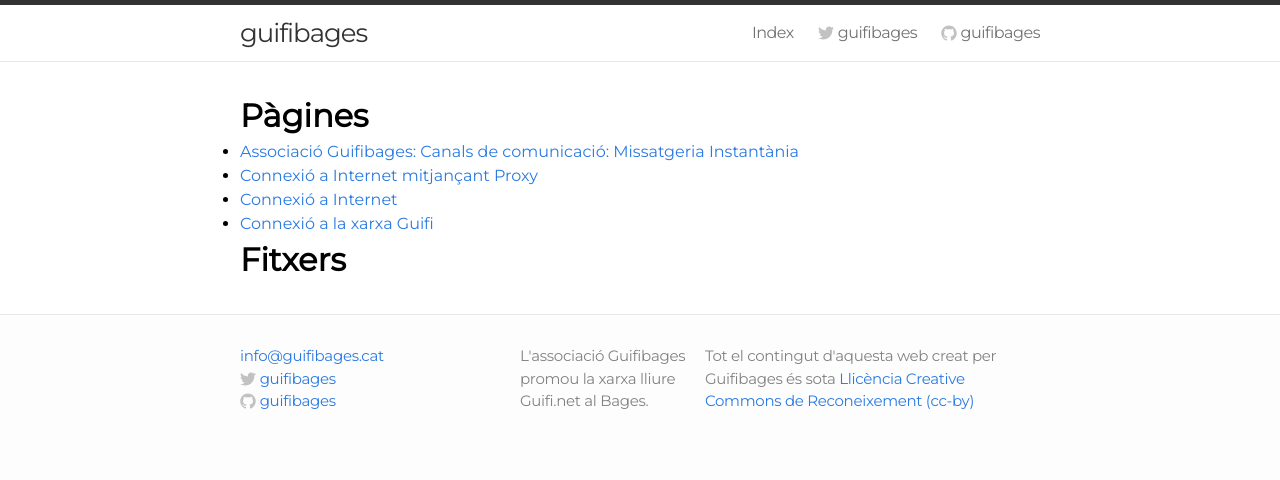
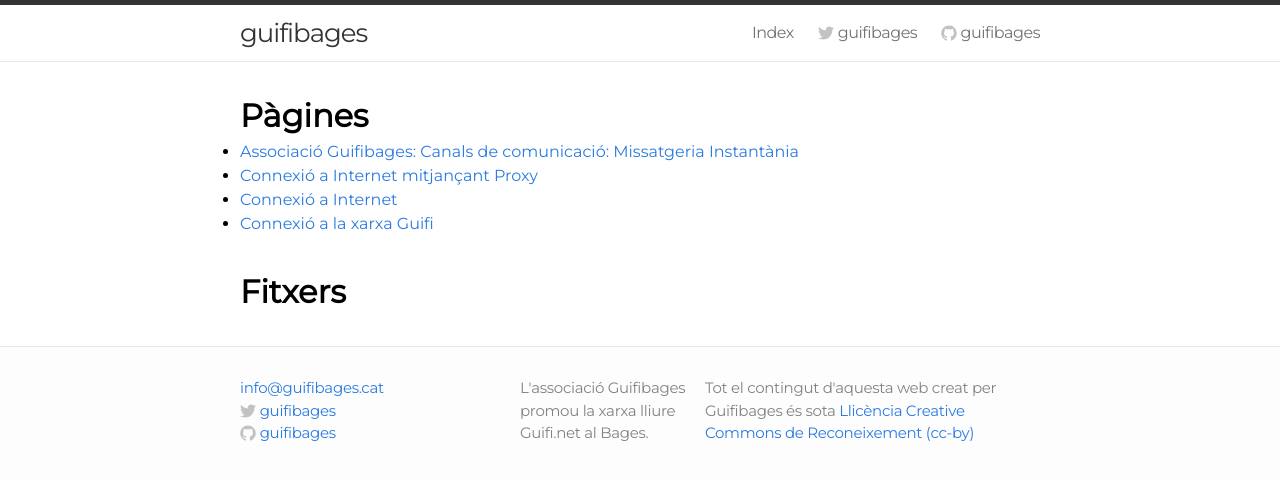
Before and after one commit to guifibages/guifibages.github.io, a Jekyll site: the page built from siteindex.md, in a window 1280 px wide. Shown: the top 480 px of the page. Built offline with Jekyll 4.4.1, drawn with Linux system fonts in a browser that asks for light colours.

Commit message:
Fix h1 margin

```diff
--- a/css/main.css
+++ b/css/main.css
@@ -8,7 +8,7 @@
 
 html, body { height: 100%; }
 h1, h2 { margin-top: 1em; }
-div > h1 { margin: 0; }
+h1:first-child { margin: 0; }
 
 body {
   font-family: Montserrat, Helvetica, Arial, sans-serif;
```
